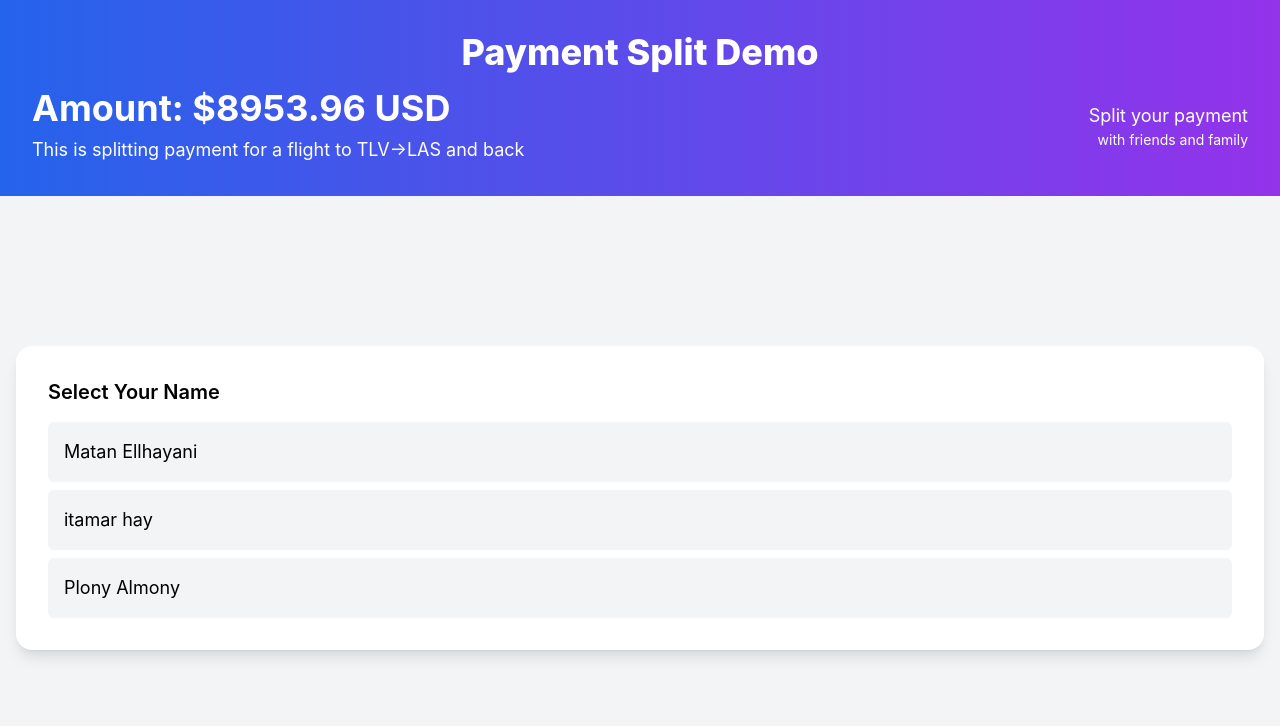
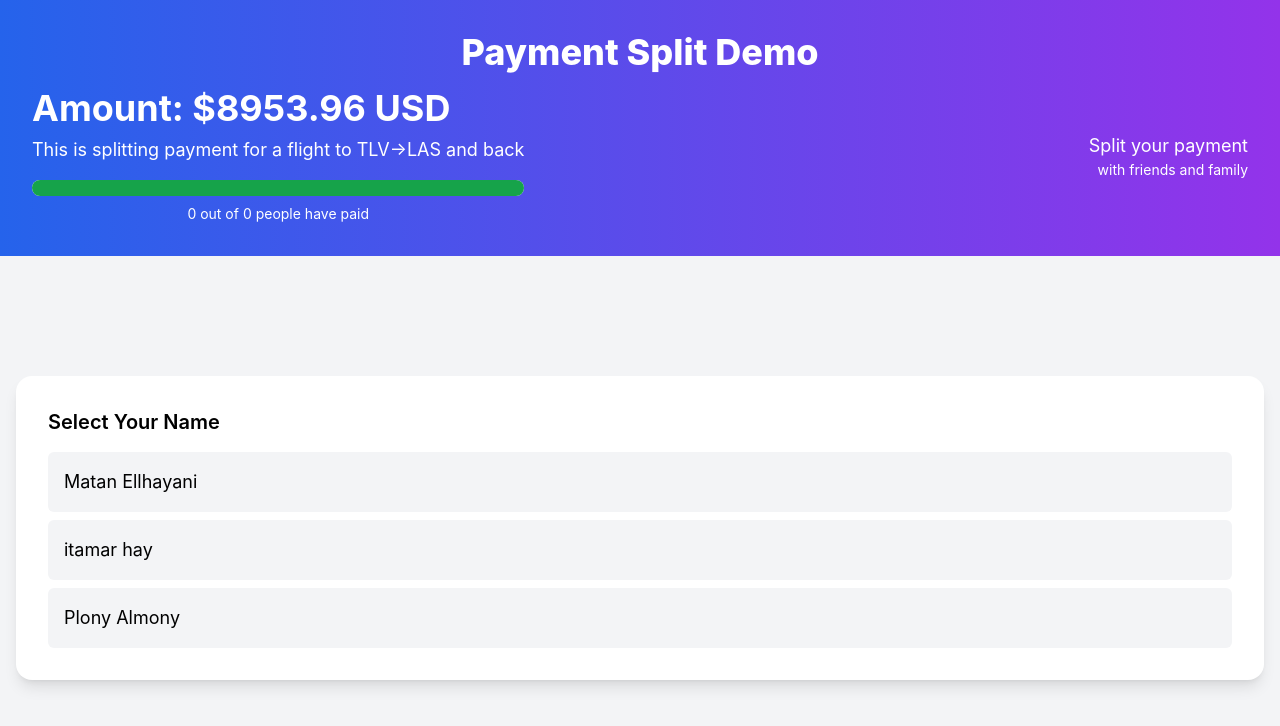
Before and after one commit to matan1905/test, a React (Create React App) app in the folder client/: page / in a window 1280 px wide. Shown: the top 726 px of the page. Built offline with nearby package versions, Linux system fonts and the light colour scheme; no server answers.

Commit message:
Update repository

```diff
--- a/client/src/components/Header.js
+++ b/client/src/components/Header.js
@@ -1,6 +1,9 @@
 import React from 'react';
 
 function Header({ amount, context, paidStatus, people }) {
+  const totalPeople = people.length;
+  const paidPeople = Object.values(paidStatus).filter(Boolean).length;
+  const progress = (paidPeople / totalPeople) * 100;
   return (
     <header className="bg-gradient-to-r from-blue-600 to-purple-600 text-white p-8">
       <div className="container mx-auto">
@@ -9,7 +12,16 @@ function Header({ amount, context, paidStatus, people }) {
           <div>
             <p className="text-4xl font-bold">Amount: ${amount} USD</p>
             <p className="text-lg mt-2">{context}</p>
+        <div className="mt-4">
+          <div className="w-full bg-white rounded-full h-4 dark:bg-gray-700">
+            <div
+              className="bg-green-600 h-4 rounded-full transition-all duration-500 ease-out"
+              style={{ width: `${progress}%` }}
+            ></div>
           </div>
+          <p className="text-sm mt-2 text-center">{paidPeople} out of {totalPeople} people have paid</p>
+        </div>
+      </div>
           <div className="text-right">
             <p className="text-lg">Split your payment</p>
             <p className="text-sm">with friends and family</p>
```
